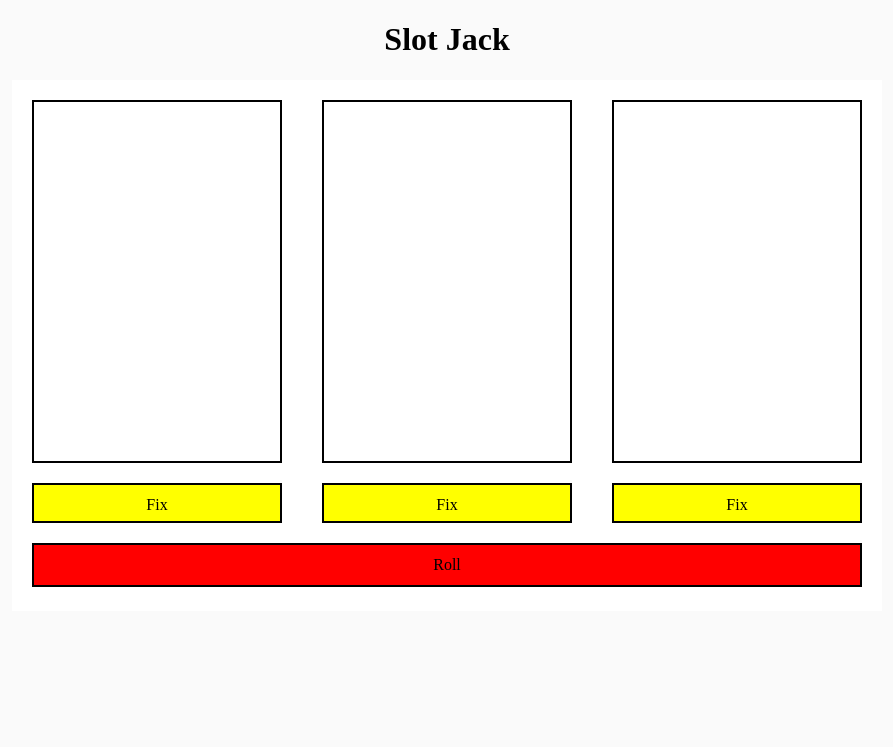
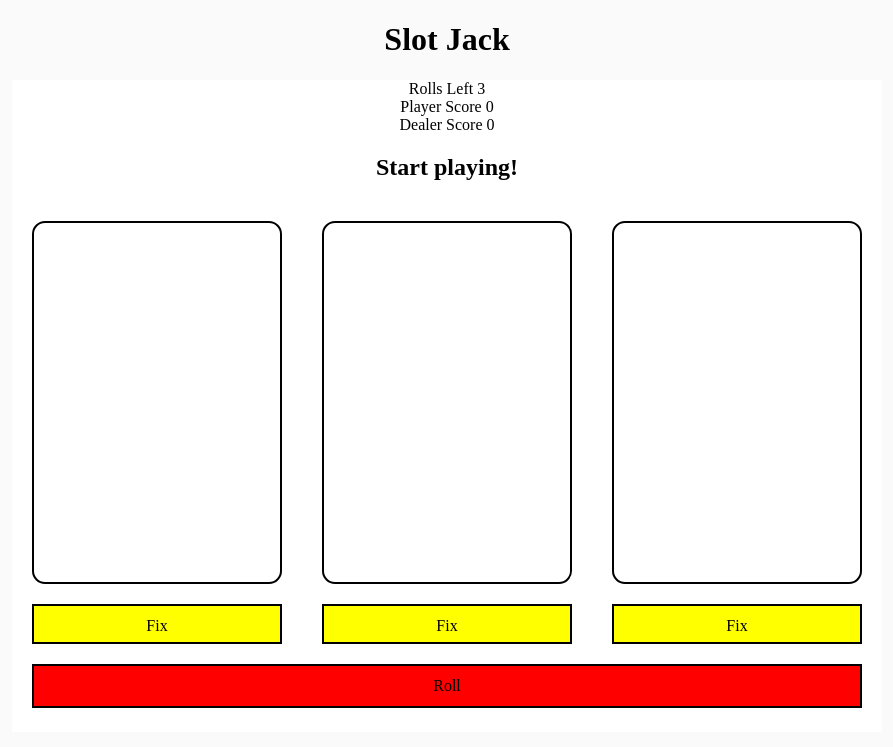
Before and after one commit to danainanou/Slot-Jack, a PHP site: page / in a window 1280 px wide. Shown: the top 747 px of the page, without its empty margins (193-1086 px from the left). Run offline with PHP 8.4, Linux system fonts and the light colour scheme; some libraries are stand-ins or nearby versions.

Commit message:
Basic game working

```diff
--- a/css/style.css
+++ b/css/style.css
@@ -11,12 +11,15 @@ body {
 }
 
 .card {
+  background-size: 252px 365px;
+  background-position: -2px;
   box-sizing: border-box;
   border: 2px solid black;
   width: 250px;
   height: 363px;
   float: left;
   margin: 20px;
+  border-radius: 13px;
 }
 
 .fixed {
--- a/index.html
+++ b/index.html
@@ -10,6 +10,20 @@
   <body>
     <h1>Slot Jack</h1>
     <div class="container">
+      <div class="controls">
+        <div class="rollsContainer">
+          Rolls Left <span class="rolls">3</span>
+        </div>
+        <div class="playerScoreContainer">
+          Player Score <span class="playerScore">0</span>
+        </div>
+        <div class="dealerScoreContainer">
+          Dealer Score <span class="dealerScore">0</span>
+        </div>
+        <div class="message">
+          <h2>Start playing!</h2>
+        </div>
+      </div>
       <div class="cards">
         <div class="first card"></div>
         <div class="second card"></div>
--- a/js/app.js
+++ b/js/app.js
@@ -27,33 +27,75 @@
 // else if player 1 score > 21 return loss, else tie.
 // If player 1 || AI roll 3 Aces then it is a win else Aces = 11 points.
 
-const cardValues = ['ace', 2, 3, 4, 5, 6, 7, 8, 9, 10, 'jack', 'queen', 'king'];
+const values      = ['ace', 2, 3, 4, 5, 6, 7, 8, 9, 10, 'jack', 'queen', 'king'];
+const suits       = ['hearts', 'diamonds', 'spades', 'clubs'];
+const deck        = makeDeck();
+let numberOfRolls = 3;
 let $cards;
-let count = 0;
-const player1 = '';
+let $cardsToRoll;
+let $rolls;
+let $playerScore;
+let $dealerScore;
+let $message;
 
 // Function to run when the document has loaded
 $(init);
 
 // Initial function that sets up the game
 function init() {
+  // Find all of the relevant things from the DOM;
+  $rolls       = $('.rolls');
+  $cards       = $('.card'); // Cards container
+  $playerScore = $('.playerScore');
+  $dealerScore = $('.dealerScore');
+  $message     = $('.message');
+
   // Setup event listeners
   $('.roll').on('click', roll);
-  $('.roll').on('click', counter);
   $('.fix').on('click', fix);
+}
+
+function reset() {
+  numberOfRolls = 3;
+  $playerScore.text('0');
+  $dealerScore.text('0');
+  $rolls.text(numberOfRolls);
+  $message.html('<h2>Start playing!</h2>');
+  $cards
+  .removeClass('fixed')
+  .css('background-image', 'none')
+  .attr('data-image', '');
 }
 
 function roll() {
   // Select all of the cards that have the class of '.card' but NOT the class
   // of '.fixed'
-  $cards = $('.card:not(.fixed)');
+  $cardsToRoll = $('.card:not(.fixed)');
   // Loop through them and...
-  for (let i = 0; i < $cards.length; i++) {
-    // Pick a random card value from the list of card values
-    var random = cardValues[Math.floor(Math.random() * cardValues.length)];
-    // Add it to the html of that specific card by fetching it out of the
-    // array of card
-    $($cards[i]).html(random);
+  for (let i = 0; i < $cardsToRoll.length; i++) {
+    // Pick a random card value from the deck
+    var random = deck[Math.floor(Math.random() * deck.length)];
+    // Update the background-image of that specific card by fetching it out of the
+    // array of cards and converting to a jQuery object so that we can use the
+    // .css() method
+    const $card = $($cardsToRoll[i]);
+    // Set a data-attribute to remember the image
+    $card.attr('data-image', random);
+    // Update the background
+    $card.css('background-image', `url('images/${random}.png')`);
+  }
+
+  // Calculate the score of all of the visible cards
+  const score = calculateScore();
+
+  // If there are 0 rolls left, this must mean that computer is playing
+  if (numberOfRolls === 0) {
+    $dealerScore.text(score);
+    calculateWinner();
+  } else {
+    $playerScore.text(score);
+    // Increment the counter
+    counter();
   }
 }
 
@@ -66,62 +108,95 @@ function fix() {
 }
 
 function ai() {
-  $('.card').removeClass('fixed');
-  $('.roll').off;
-  $('.fix').off;
+  // Remove the fixed classes from the cards
+  // and remove the background-image
+  // remove data-attribute
+  $cards
+  .removeClass('fixed')
+  .css('background-image', 'none')
+  .attr('data-image', '');
+
   roll();
 }
 
 function counter() {
-  count++;
-  if (count % 4 === 0) {
-    alert('Your score is . Player 2\'s turn now!');
-    ai();
+  // Decrease the number of rolls
+  numberOfRolls--;
+  // Update the text in the DOM
+  $rolls.text(numberOfRolls);
+  // If there are no more rolls left...
+  if (numberOfRolls === 0) {
+    if ($playerScore.text() > 21) {
+      reset();
+    } else {
+      ai();
+    }
   }
 }
-// var cardValues = [
-//   { name: 'A', image: 'ace_of_spades.png'},
-//   { name: 'K', image: 'king_of_spades.png'},
-//   { name: 'Q', image: 'queen_of_spades.png'},
-//   { name: 'J', image: 'jack_of_spades.png'},
-//   { name: '10', image: '10_of_spades.png'},
-//   { name: '9', image: '9_of_spades.png'},
-//   { name: '8', image: '8_of_spades.png'},
-//   { name: '7', image: '7_of_spades.png'},
-//   { name: '6', image: '6_of_spades.png'},
-//   { name: '5', image: '5_of_spades.png'},
-//   { name: '4', image: '4_of_spades.png'},
-//   { name: '3', image: '3_of_spades.png'},
-//   { name: '2', image: '2_of_spades.png'}
-// ];
-// + '<img src=''+cardValues.image+''>'
-//
-// ace = new Image();
-// ace.src = 'ace_of_spades.png';
-// king = new Image();
-// king.src = 'king_of_spades.png';
-// queen = new Image();
-// queen.src = 'queen_of_spades.png';
-// jack = new Image();
-// jack.src = 'jack_of_spades.png';
-// ten = new Image();
-// ten.src = 'ten_of_spades.png';
-// nine = new Image();
-// nine.src = 'nine_of_spades.png';
-// eight = new Image();
-// eight.src = 'eight_of_spades.png';
-// seven = new Image();
-// seven.src = 'seven_of_spades.png';
-// six = new Image();
-// six.src = 'six_of_spades.png';
-// five = new Image();
-// five.src = 'five_of_spades.png';
-// four = new Image();
-// four.src = 'four_of_spades.png';
-// three = new Image();
-// three.src = 'three_of_spades.png';
-// two = new Image();
-// two.src = 'two_of_spades.png';
-//
-//    const cardValues = {
-//   'A' : ace,'K' : king, 'Q' : queen, 'J' : jack, 10 : ten, 9 : nine, 8 : eight, 7 : seven, 6 : six, 5 : five, //    4 : four, 3 : three, 2 : two};
+
+function calculateScore() {
+  // Either computer or player...
+  let score = 0;
+  // Loop through all of the cards displayed
+  for (let i = 0; i < $cards.length; i++) {
+    // Get the card's background image
+    const image = $($cards[i]).attr('data-image');
+    // Try to get the value from the first number of the card
+    // e.g. '10_of_hearts.png' => 10
+    const value = parseInt(image);
+    // If the value is not a numner, it means it has to be
+    // ace, jack, queen or king
+    if (isNaN(value)) {
+      // Split the name where there is _
+      // e.g. king_of_spades => ['king', 'of', 'spades']
+      // Then take the first index
+      const name = image.split('_')[0];
+      switch (name) {
+        case 'jack':
+          score += 10;
+          break;
+        case 'queen':
+          score += 10;
+          break;
+        case 'king':
+          score += 10;
+          break;
+        case 'ace':
+          if ((score + 11) > 21) {
+            score += 1;
+          } else {
+            score += 11;
+          }
+          break;
+      }
+    } else {
+      score += value;
+    }
+  }
+  return score;
+}
+
+function calculateWinner() {
+  // Display the correct message
+  if ($dealerScore.text() > 21) {
+    $message.html('<h2>Player wins!</h2>');
+  } else if ($playerScore.text() >= $dealerScore.text()) {
+    $message.html('<h2>Player wins!</h2>');
+  } else {
+    $message.html('<h2>House wins!</h2>');
+  }
+  // Reset the game
+  reset();
+}
+
+function makeDeck() {
+  // Create an empty array
+  const deck = [];
+  //
+  for (let i = 0; i < values.length; i++) {
+    for (let i = 0; i < suits.length; i++) {
+      deck.push(`${values[i]}_of_${suits[i]}`);
+    }
+  }
+  return deck;
+}
```
